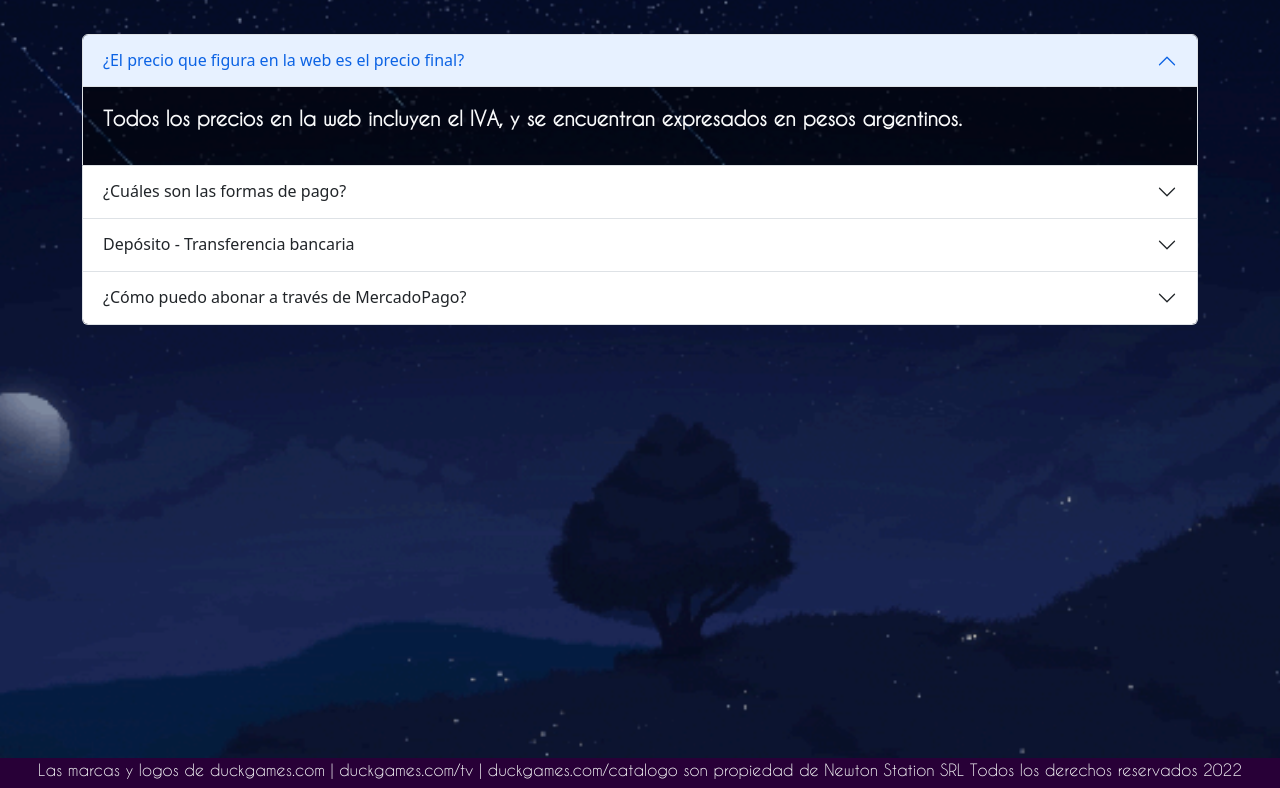
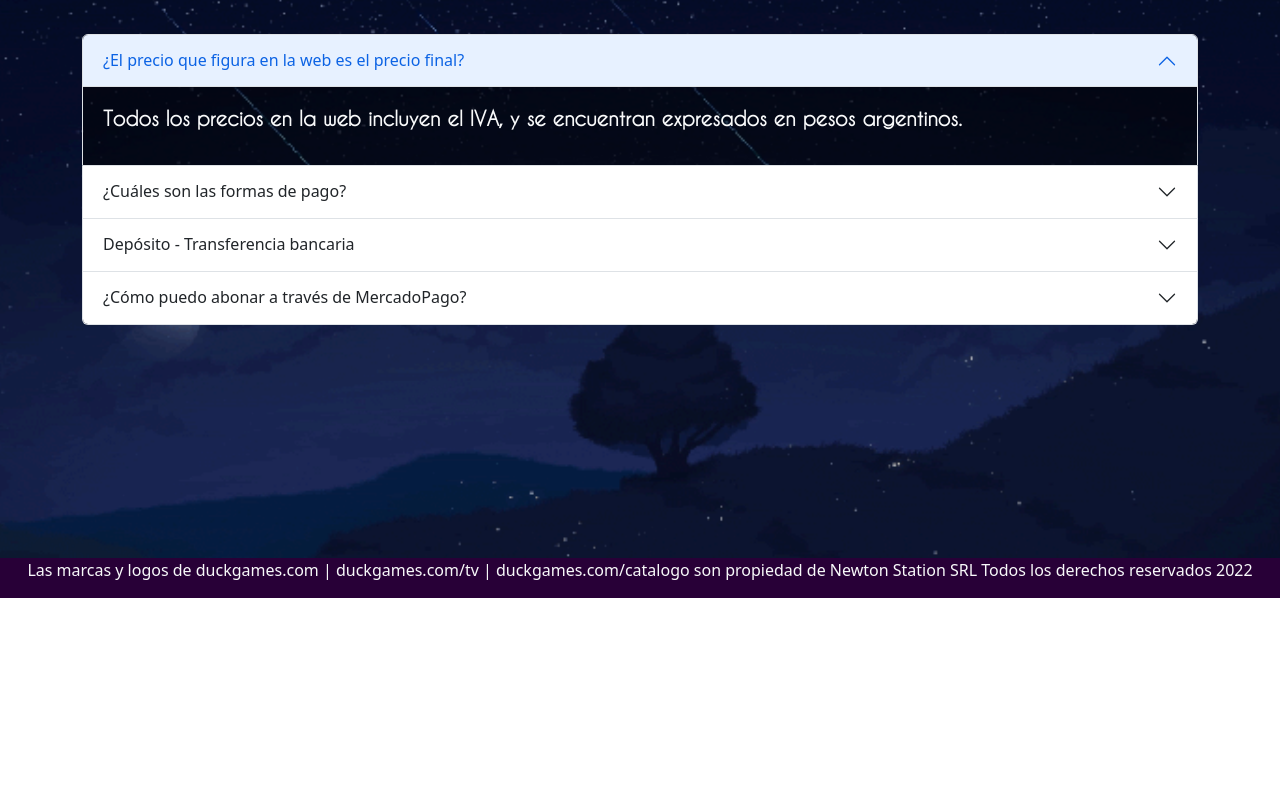
Before and after one commit to SoyBatmaaan/SoyBatmaaan.github.io, a plain HTML site: page pages/faq.html in a window 1280 px wide. Shown: the part 202-990 px from the top of the page. After the commit the page ends 800 px from the top, so only its background shows below. Drawn offline with nearby package versions, Linux system fonts and the light colour scheme.

Commit message:
Add files via upload

```diff
--- a/css/style.css
+++ b/css/style.css
@@ -5,24 +5,22 @@
 }
 
 header{
-    height: 80px;
+    height: 10vh;
     background: linear-gradient(30deg, #280037, #3c0029,#002b58, #5a0015);
     background-size: 300% 300%;
     animation: fade 15s ease-in-out infinite;
+}footer{
+    min-height: 5vh;
+    background-color: #280037;
 }
 
 p{
     font-family: Caviar;
-}
-
-b{
+}b{
     font-family: CaviarBold;
 }
 
-footer {
-    height: 30px;
-    background-color: #280037;
-}
+
 #juegos__main__container__boton-comprar{
     width: 80px;
 }
@@ -50,6 +48,12 @@ footer {
     background-repeat: no-repeat !important;
     background-position: center  !important;
     background-size: cover;
+}#faq__main{
+    min-height: 85vh;
+    background-image: url(../assets/loopbackground5.gif);
+    background-repeat: no-repeat !important;
+    background-position: center  !important;
+    background-size: cover;
 }
 
 #mapa{
@@ -58,13 +62,7 @@ footer {
     width: 370px;
 }
 
-#faq__main{
-    height: 55rem;
-    background-image: url(../assets/loopbackground5.gif);
-    background-repeat: no-repeat !important;
-    background-position: center  !important;
-    background-size: cover;
-}
+
 
 #index__main__section-2{
     background: linear-gradient(30deg, #280037, #3c0029,#002b58, #5a0015);
--- a/pages/faq.html
+++ b/pages/faq.html
@@ -110,13 +110,8 @@
         </div>
     </main>
 
-
-
-    <footer class="container-fluid text-light text-center">
-        <p>
-            Las marcas y logos de duckgames.com | duckgames.com/tv | duckgames.com/catalogo son propiedad de Newton Station SRL
-            Todos los derechos reservados 2022
-        </p>
+    <footer class="text-center text-light m-0 p-0">Las marcas y logos de duckgames.com | duckgames.com/tv | duckgames.com/catalogo son propiedad de Newton Station SRL
+        Todos los derechos reservados 2022
     </footer>
     <script src="https://cdn.jsdelivr.net/npm/@popperjs/core@2.11.6/dist/umd/popper.min.js" integrity="sha384-oBqDVmMz9ATKxIep9tiCxS/Z9fNfEXiDAYTujMAeBAsjFuCZSmKbSSUnQlmh/jp3" crossorigin="anonymous"></script>
     <script src="https://cdn.jsdelivr.net/npm/bootstrap@5.2.2/dist/js/bootstrap.min.js" integrity="sha384-IDwe1+LCz02ROU9k972gdyvl+AESN10+x7tBKgc9I5HFtuNz0wWnPclzo6p9vxnk" crossorigin="anonymous"></script>
```
Also changed, not shown: pages/contacto.html (+2 -5 lines), pages/juegos.html (+2 -5 lines), pages/noticias.html (+2 -3 lines).
